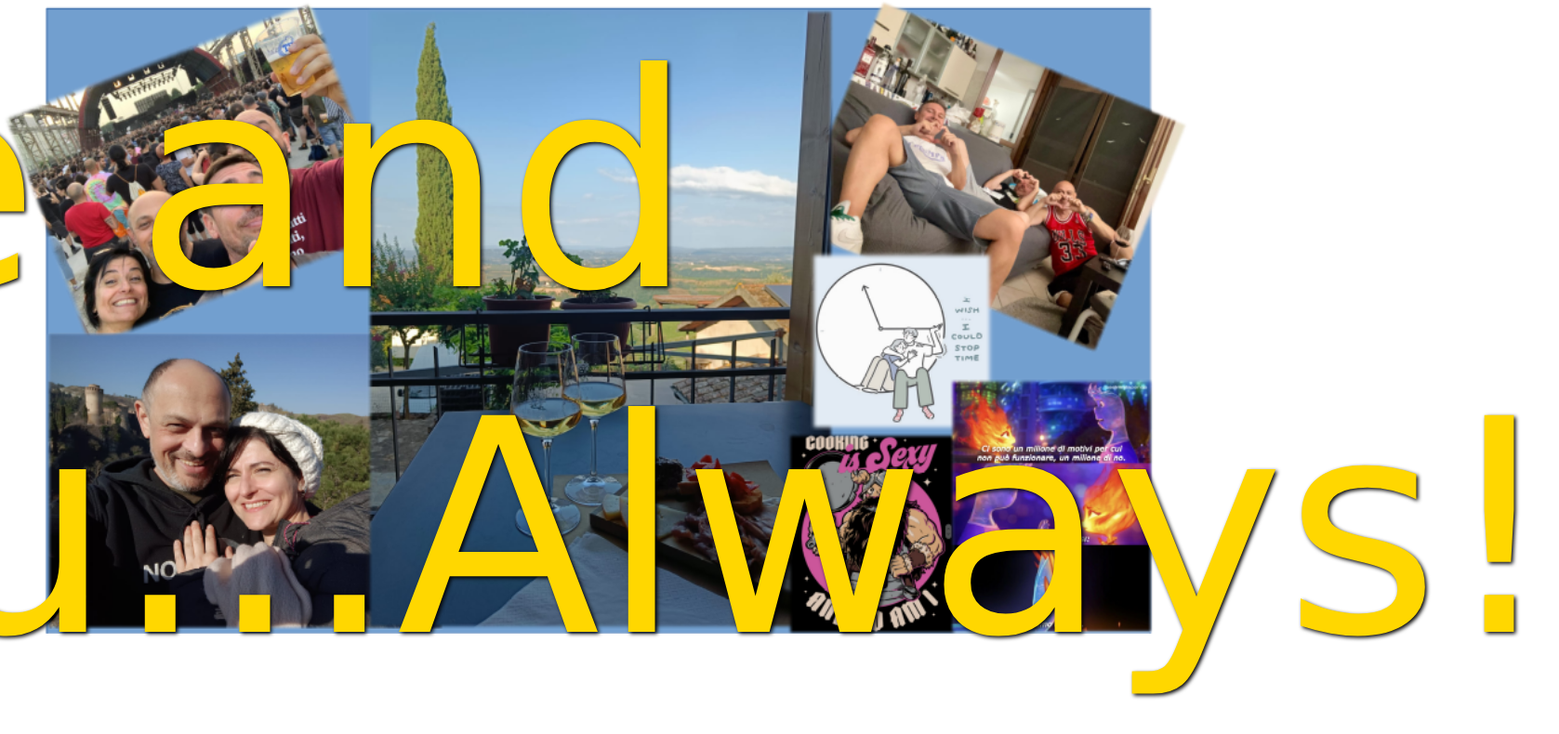
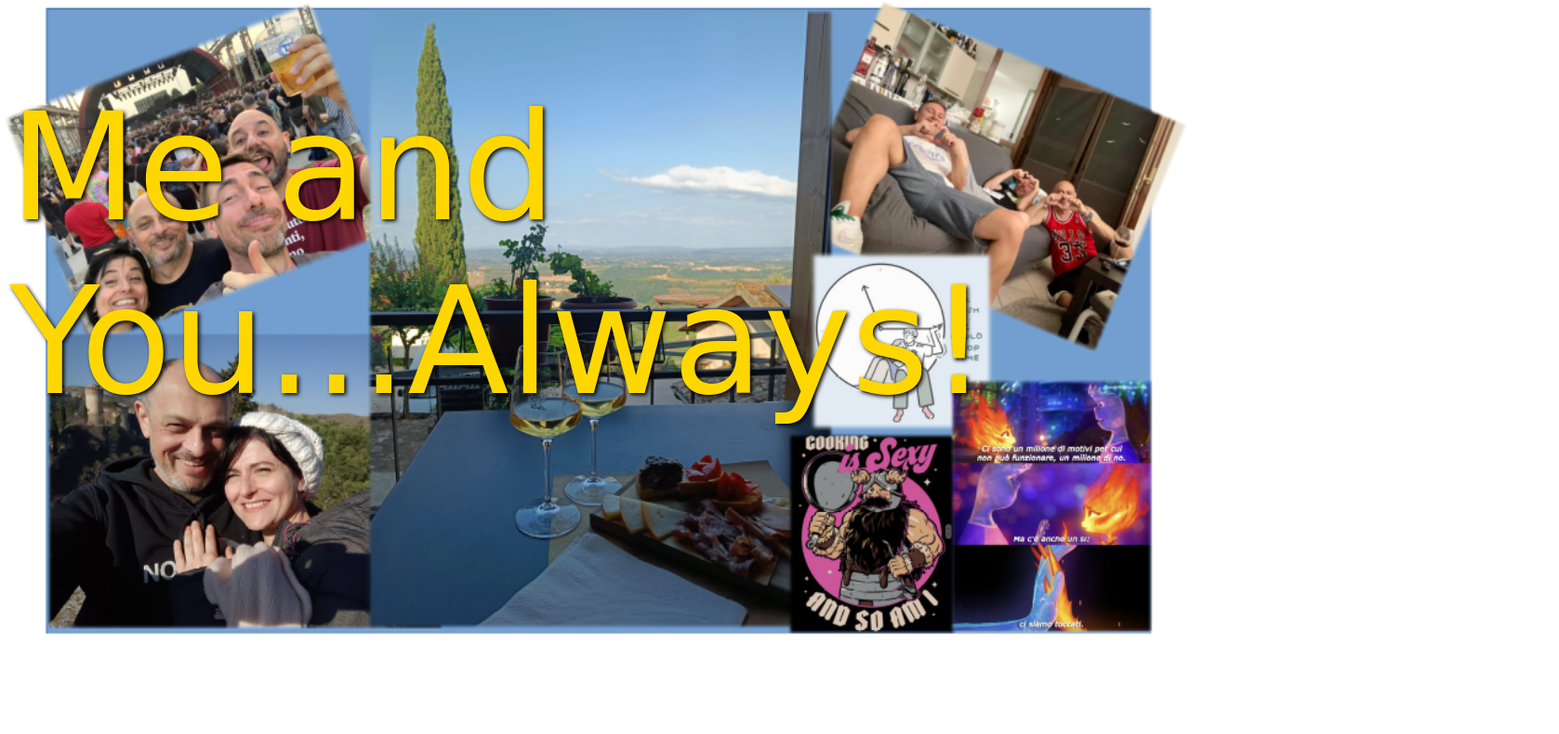
Before and after one commit to egaldi/site_jeremy, a plain HTML site: page static.html in a window 1280 px wide. Shown: the whole page at 93% size, 1677 px wide, since content can reach past the window. Drawn offline with Linux system fonts and the light colour scheme; a web font is replaced by a local one.

Commit message:
font size again

```diff
--- a/static.html
+++ b/static.html
@@ -29,7 +29,7 @@
             position: absolute;
             font-family: 'Mountains of Christmas', cursive;
             color: #FFD700; /* Giallo oro natalizio */
-            font-size: 20rem;
+            font-size: 10rem;
             text-shadow: 2px 2px 4px #000000;
         }
     </style>
```
